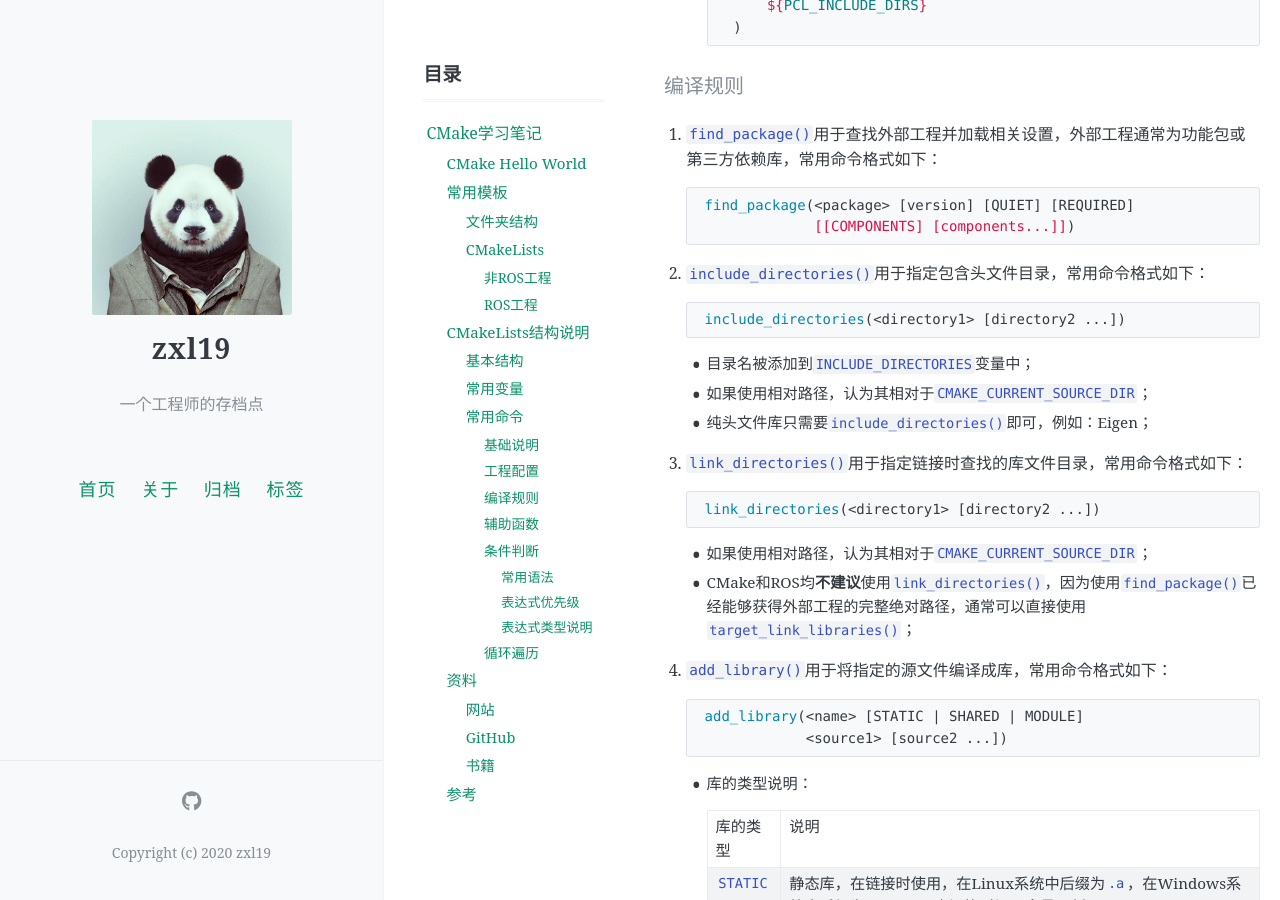
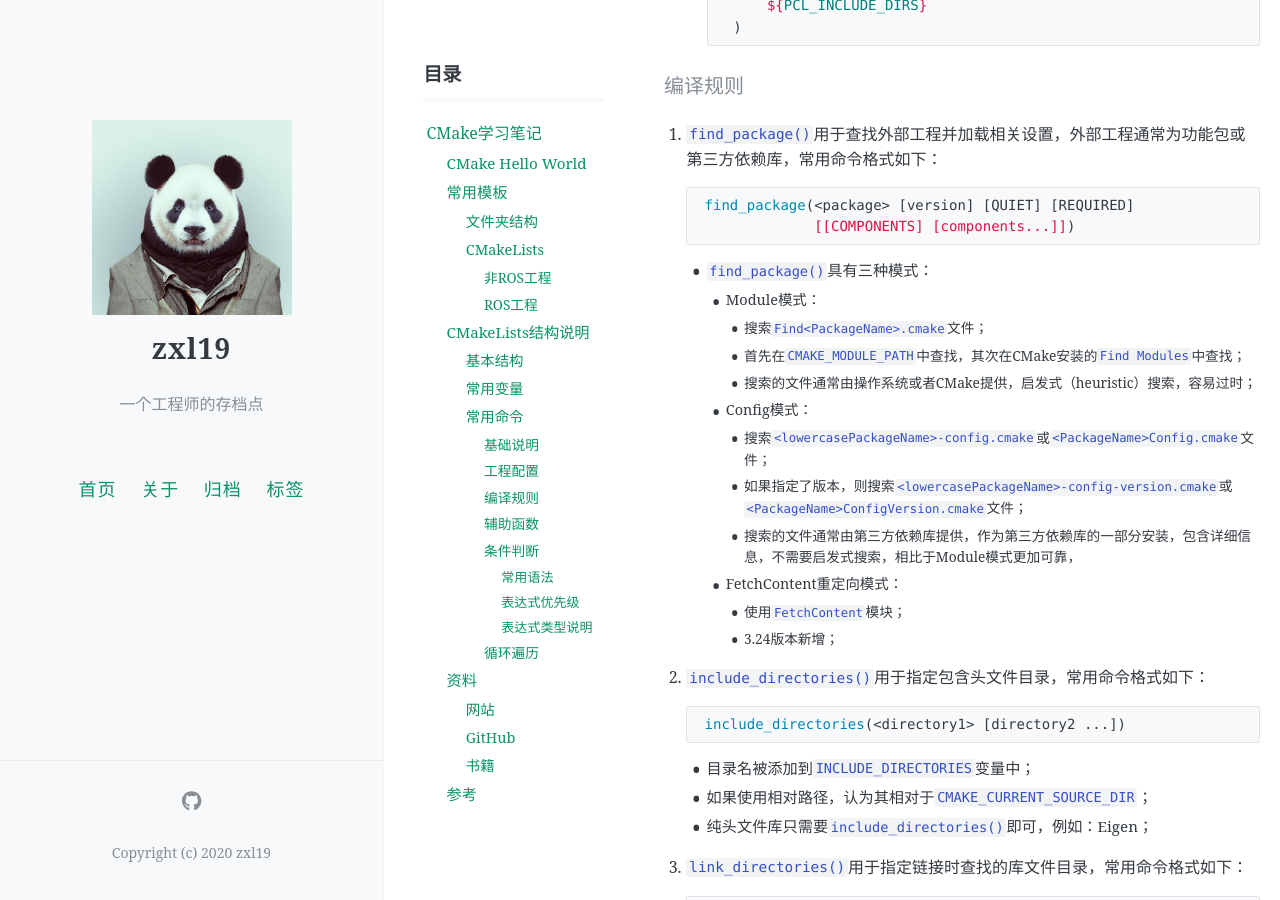
Before and after one commit to zxl19/zxl19.github.io, a Jekyll site: the page built from _posts/2021-03-28-cmake-note.md, in a window 1280 px wide and 900 px high, scrolled down 7224 px. Built offline with Jekyll 4.4.1, drawn with Linux system fonts in a browser that asks for light colours; comment, search, counter and statistics services are not loaded; some of the changed text lies outside the part shown.

Commit message:
Update Posts

````diff
--- a/_posts/2021-03-28-cmake-note.md
+++ b/_posts/2021-03-28-cmake-note.md
@@ -212,7 +212,7 @@ endwhile()
 | `XXX_VERSION` | `XXX`库版本 |
 | `XXX_INCLUDE_DIRS` | `XXX`库的头文件路径 |
 | `XXX_LIBRARY_DIRS` | `XXX`库的链接路径 |
-| `XXX_LIBRARIES` | `XXX`库的库名 |
+| `XXX_LIBRARIES` | `XXX`库的库文件名 |
 
 ### 常用命令
 
@@ -304,6 +304,19 @@ endwhile()
     find_package(<package> [version] [QUIET] [REQUIRED]
                  [[COMPONENTS] [components...]])
     ```
+
+    - `find_package()`具有三种模式：
+        - Module模式：
+            - 搜索`Find<PackageName>.cmake`文件；
+            - 首先在`CMAKE_MODULE_PATH`中查找，其次在CMake安装的`Find Modules`中查找；
+            - 搜索的文件通常由操作系统或者CMake提供，启发式（heuristic）搜索，容易过时；
+        - Config模式：
+            - 搜索`<lowercasePackageName>-config.cmake`或`<PackageName>Config.cmake`文件；
+            - 如果指定了版本，则搜索`<lowercasePackageName>-config-version.cmake`或`<PackageName>ConfigVersion.cmake`文件；
+            - 搜索的文件通常由第三方依赖库提供，作为第三方依赖库的一部分安装，包含详细信息，不需要启发式搜索，相比于Module模式更加可靠，
+        - FetchContent重定向模式：
+            - 使用`FetchContent`模块；
+            - 3.24版本新增；
 
 2. `include_directories()`用于指定包含头文件目录，常用命令格式如下：
 
@@ -773,20 +786,24 @@ endif()
 14. [TixiaoShan/LIO-SAM](https://github.com/TixiaoShan/LIO-SAM)
 15. [TixiaoShan/LVI-SAM](https://github.com/TixiaoShan/LVI-SAM)
 16. [koide3/hdl_graph_slam](https://github.com/koide3/hdl_graph_slam)
-17. [变量1-博客园](https://www.cnblogs.com/narjaja/p/9533174.html)
-18. [变量2-掘金](https://juejin.cn/post/6998055558741753893)
-19. [变量3-CSDN博客](https://blog.csdn.net/juluwangriyue/article/details/123494008)
-20. [变量4-CSDN博客](https://blog.csdn.net/wzj_110/article/details/116674655)
-21. [变量5-简书](https://www.jianshu.com/p/1827cd86d576)
-22. [Cmake之深入理解find_package()的用法-希葛格的韩少君的文章-知乎](https://zhuanlan.zhihu.com/p/97369704)
-23. [静态库、动态库、共享库的区别-博客园](https://www.cnblogs.com/sunsky303/p/7731911.html)
-24. [add_dependencies()1-CSDN博客](https://blog.csdn.net/KingOfMyHeart/article/details/112983922)
-25. [add_dependencies()2-CSDN博客](https://blog.csdn.net/zhizhengguan/article/details/118381772)
-26. [add_dependencies()3-CSDN博客](https://blog.csdn.net/new9232/article/details/125831009)
-27. [cmake：target_**中的PUBLIC，PRIVATE，INTERFACE-大川搬砖的文章-知乎](https://zhuanlan.zhihu.com/p/82244559)
-28. [target_link_directories()1-CSDN博客](https://blog.csdn.net/qq_33726635/article/details/121896441)
-29. [target_link_directories()2-CSDN博客](https://blog.csdn.net/zhizhengguan/article/details/115331314)
-30. [add_definitions()-CSDN博客](https://blog.csdn.net/fb_941219/article/details/107376017)
-31. [编译选项设置区别-CSDN博客](https://blog.csdn.net/10km/article/details/51731959)
-32. [CMake如何入门？-0xCCCCCCCC的回答-知乎](https://www.zhihu.com/question/58949190/answer/999701073)
-33. [CMake和Modern CMake相关资料（不定期补充）-迦非喵的文章-知乎](https://zhuanlan.zhihu.com/p/205324774)
+17. [cmake-developer](https://cmake.org/cmake/help/latest/manual/cmake-developer.7.html)
+18. [变量1-博客园](https://www.cnblogs.com/narjaja/p/9533174.html)
+19. [变量2-掘金](https://juejin.cn/post/6998055558741753893)
+20. [变量3-CSDN博客](https://blog.csdn.net/juluwangriyue/article/details/123494008)
+21. [变量4-CSDN博客](https://blog.csdn.net/wzj_110/article/details/116674655)
+22. [变量5-简书](https://www.jianshu.com/p/1827cd86d576)
+23. [Cmake之深入理解find_package()的用法-希葛格的韩少君的文章-知乎](https://zhuanlan.zhihu.com/p/97369704)
+24. [cmake find_package路径详解-豌豆的文章-知乎](https://zhuanlan.zhihu.com/p/50829542)
+25. [find_package()1-CSDN博客](https://blog.csdn.net/zhanghm1995/article/details/105466372)
+26. [find_package()2-CSDN博客](https://blog.csdn.net/qq_41035283/article/details/122469466)
+27. [静态库、动态库、共享库的区别-博客园](https://www.cnblogs.com/sunsky303/p/7731911.html)
+28. [add_dependencies()1-CSDN博客](https://blog.csdn.net/KingOfMyHeart/article/details/112983922)
+29. [add_dependencies()2-CSDN博客](https://blog.csdn.net/zhizhengguan/article/details/118381772)
+30. [add_dependencies()3-CSDN博客](https://blog.csdn.net/new9232/article/details/125831009)
+31. [cmake：target_**中的PUBLIC，PRIVATE，INTERFACE-大川搬砖的文章-知乎](https://zhuanlan.zhihu.com/p/82244559)
+32. [target_link_directories()1-CSDN博客](https://blog.csdn.net/qq_33726635/article/details/121896441)
+33. [target_link_directories()2-CSDN博客](https://blog.csdn.net/zhizhengguan/article/details/115331314)
+34. [add_definitions()-CSDN博客](https://blog.csdn.net/fb_941219/article/details/107376017)
+35. [编译选项设置区别-CSDN博客](https://blog.csdn.net/10km/article/details/51731959)
+36. [CMake如何入门？-0xCCCCCCCC的回答-知乎](https://www.zhihu.com/question/58949190/answer/999701073)
+37. [CMake和Modern CMake相关资料（不定期补充）-迦非喵的文章-知乎](https://zhuanlan.zhihu.com/p/205324774)
````
Also changed, not shown: _posts/2023-04-03-vscode-purge.md (added, +60 -0 lines), _posts/TODO-python-package.md (deleted, +0 -69 lines).
